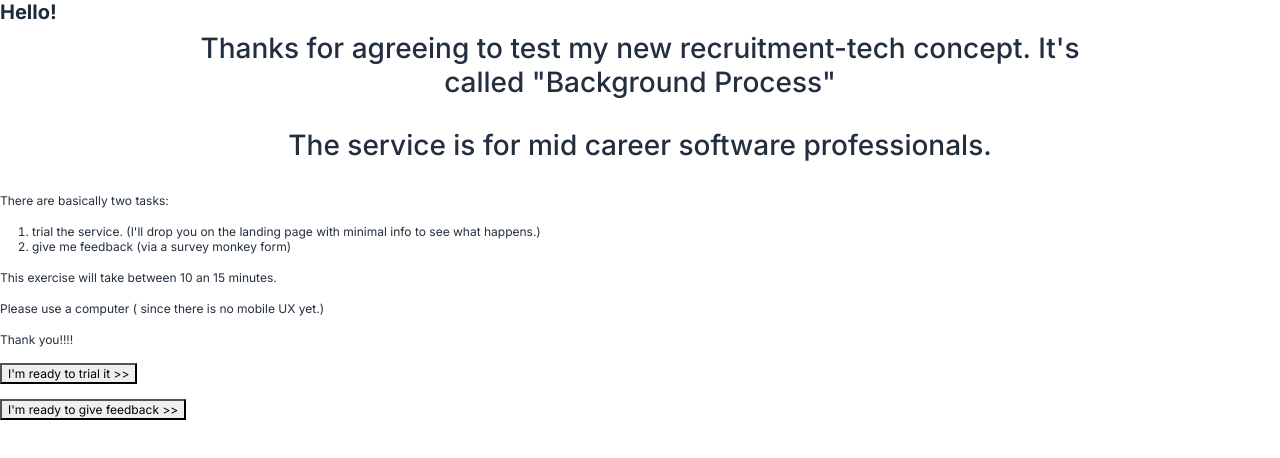
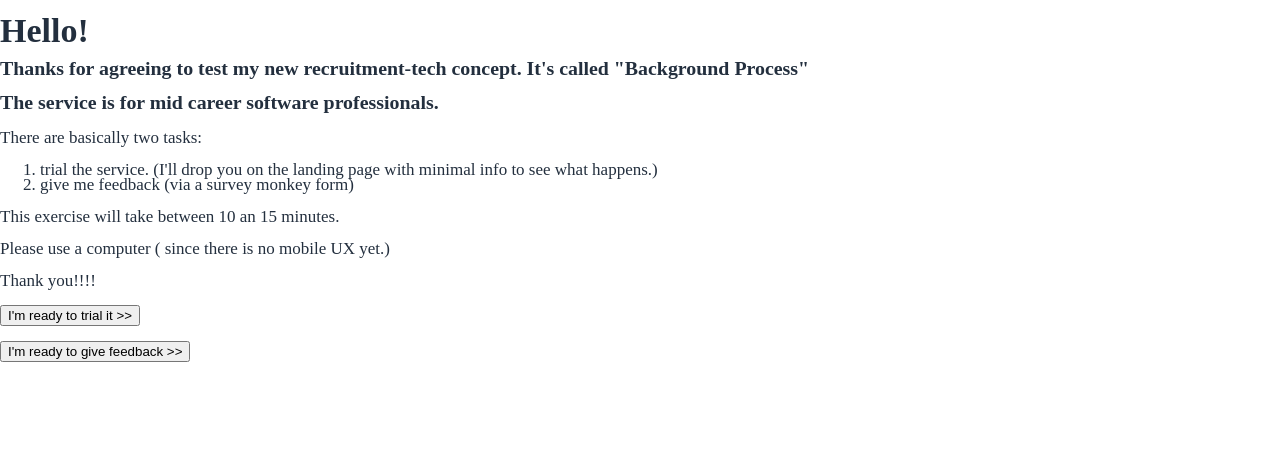
Before and after one commit to tammer/bootstrap-practice, a React (Create React App) app: page /test-home in a window 1280 px wide. Shown: the top 458 px of the page. Built offline with nearby package versions, Linux system fonts and the light colour scheme.

Commit message:
survey link

```diff
--- a/src/App.scss
+++ b/src/App.scss
@@ -770,3 +770,13 @@ $innerLevelSliderHeight: $levelSliderHeight - 20px;
 .bp-more a:hover {
   cursor: pointer;
 }
+
+.plain {
+  all: revert;
+  * {
+    all: revert;
+  }
+  // background-color: pink;
+  font-family: "Times New Roman", Times, serif;
+  font-size: 17px;
+}
--- a/src/pages/concept.jsx
+++ b/src/pages/concept.jsx
@@ -30,7 +30,10 @@ Thank you!!!!
         </a>
         <br />
         <br />
-        <a href="#" target={"none"}>
+        <a
+          href="https://docs.google.com/forms/d/e/1FAIpQLSdMdQM4BnsL4baEWQy-HHGzSPdcDInio5jsPA0YE1kIzgyisQ/viewform?usp=sf_link"
+          target={"none"}
+        >
           <button>I'm ready to give feedback >></button>
         </a>
       </div>
```
